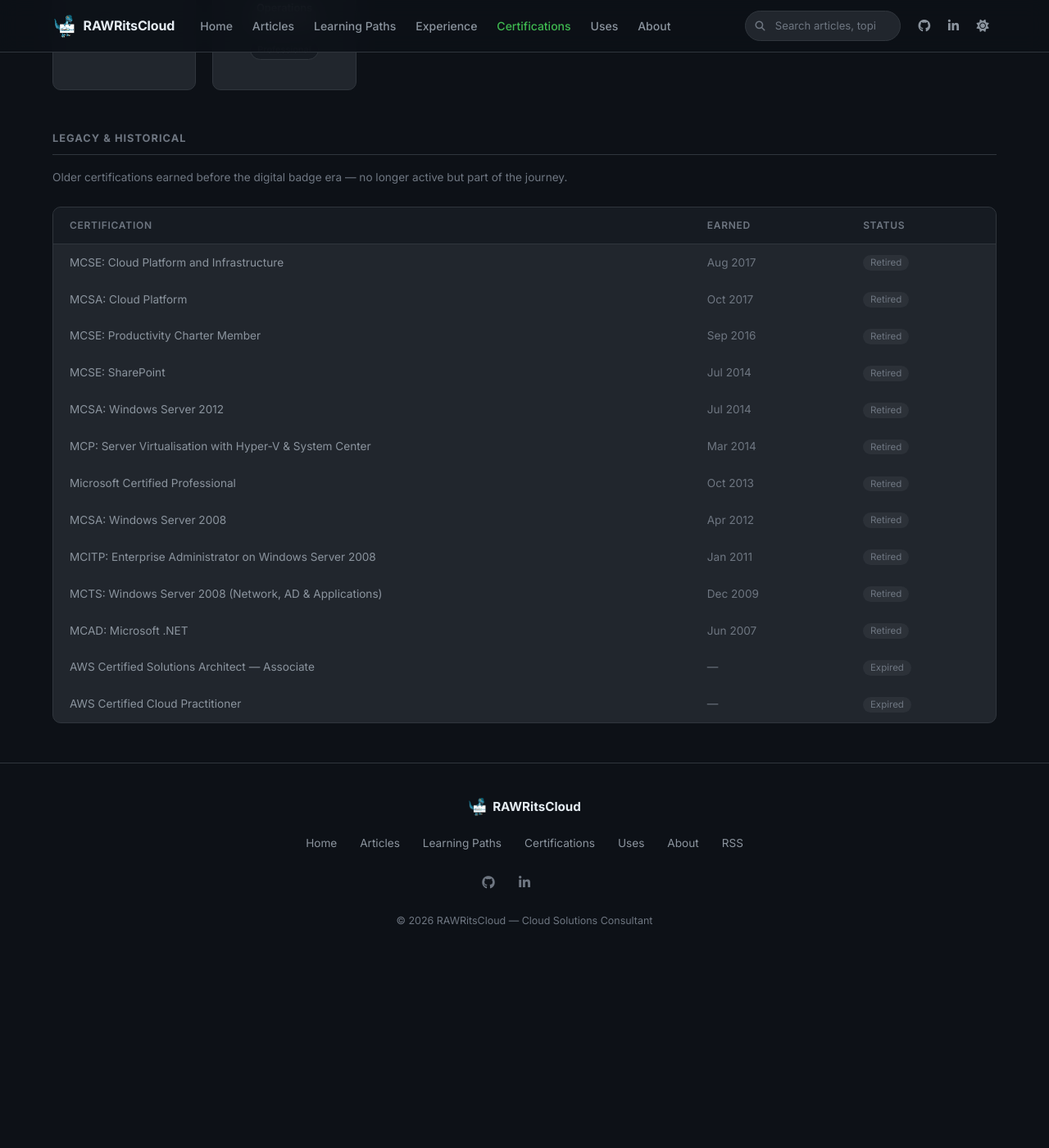
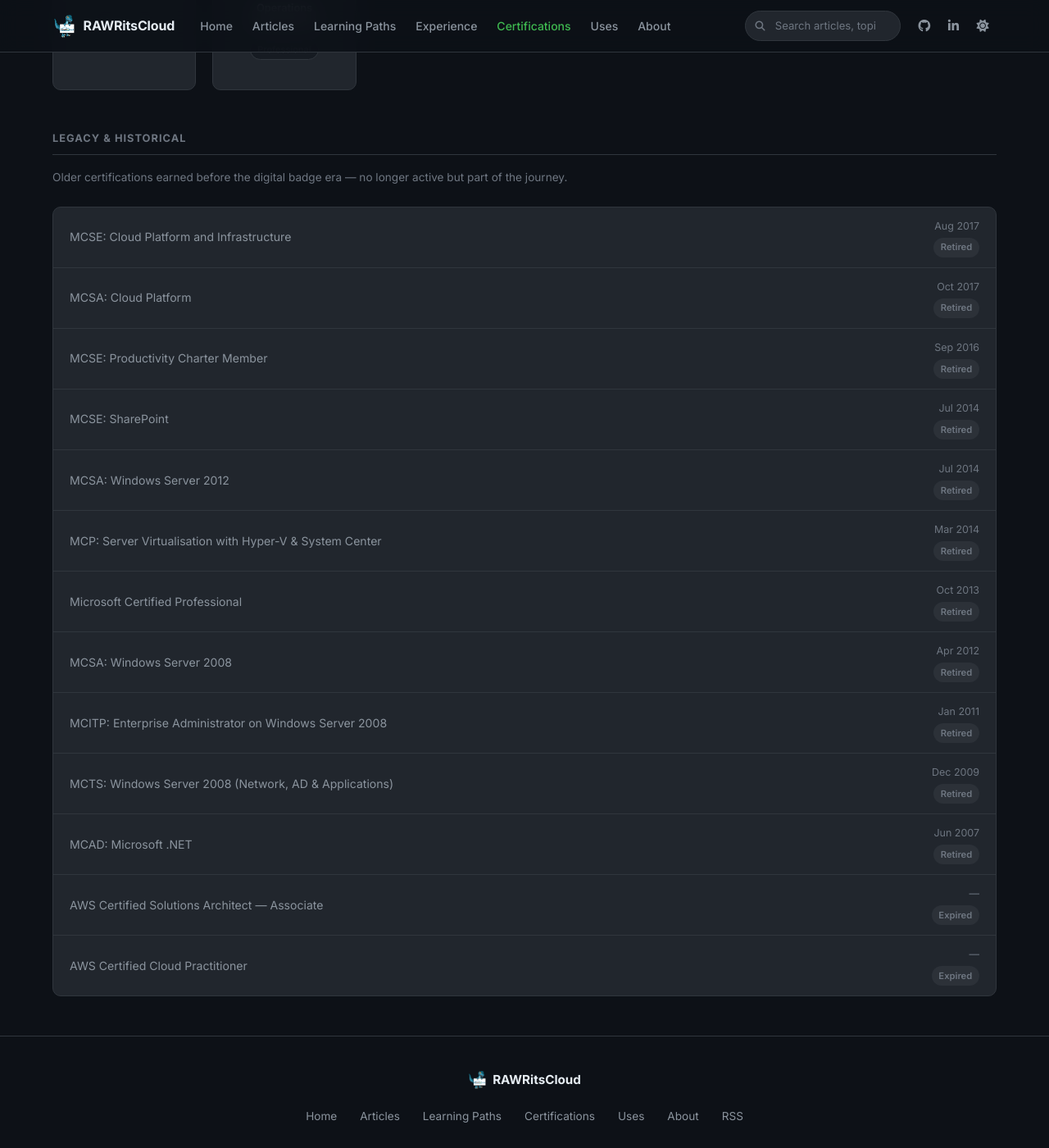
Before and after one commit to RAWRitsCloud/rawritscloud.github.io, a Jekyll site: the page built from _pages/certifications.html, in a window 1280 px wide and 1400 px high, scrolled down 1898 px. Shown: the whole window at 82% size. Built offline with Jekyll 4.4.1, drawn with Linux system fonts in a browser that asks for light colours; comment, search, counter and statistics services are not loaded; before the commit the page ends 3087 px from its top, so only the background shows below that.

Commit message:
Update certs

```diff
--- a/_pages/certifications.html
+++ b/_pages/certifications.html
@@ -36,29 +36,16 @@
     Older certifications earned before the digital badge era — no longer active but part of the journey.
   </p>
 
-  <div class="rawr-card" style="padding:0;overflow:hidden;">
-    <table style="width:100%;border-collapse:collapse;font-size:0.85rem;">
-      <thead>
-        <tr style="background:var(--bg-secondary);border-bottom:1px solid var(--border);">
-          <th style="padding:0.75rem 1.25rem;text-align:left;color:var(--text-muted);font-weight:600;font-size:0.75rem;text-transform:uppercase;letter-spacing:0.06em;">Certification</th>
-          <th style="padding:0.75rem 1.25rem;text-align:left;color:var(--text-muted);font-weight:600;font-size:0.75rem;text-transform:uppercase;letter-spacing:0.06em;">Earned</th>
-          <th style="padding:0.75rem 1.25rem;text-align:left;color:var(--text-muted);font-weight:600;font-size:0.75rem;text-transform:uppercase;letter-spacing:0.06em;">Status</th>
-        </tr>
-      </thead>
-      <tbody>
-        {% for cert in certs.legacy %}
-        <tr{% unless forloop.last %} style="border-bottom:1px solid var(--border-subtle);"{% endunless %}>
-          <td style="padding:0.65rem 1.25rem;color:var(--text-secondary);">{{ cert.name }}</td>
-          <td style="padding:0.65rem 1.25rem;color:var(--text-muted);">{% if cert.date != "" %}{{ cert.date }}{% else %}—{% endif %}</td>
-          <td style="padding:0.65rem 1.25rem;">
-            <span style="font-size:0.72rem;padding:0.15rem 0.55rem;border-radius:20px;background:rgba(139,148,158,0.1);color:var(--text-muted);">
-              {% if cert.status %}{{ cert.status }}{% else %}Retired{% endif %}
-            </span>
-          </td>
-        </tr>
-        {% endfor %}
-      </tbody>
-    </table>
+  <div class="cert-legacy-list">
+    {% for cert in certs.legacy %}
+    <div class="cert-legacy-item{% unless forloop.last %} cert-legacy-item--bordered{% endunless %}">
+      <div class="cert-legacy-name">{{ cert.name }}</div>
+      <div class="cert-legacy-meta">
+        <span class="cert-legacy-date">{% if cert.date != "" %}{{ cert.date }}{% else %}—{% endif %}</span>
+        <span class="cert-legacy-status">{% if cert.status %}{{ cert.status }}{% else %}Retired{% endif %}</span>
+      </div>
+    </div>
+    {% endfor %}
   </div>
 
 </div>
--- a/assets/css/rawr-theme.css
+++ b/assets/css/rawr-theme.css
@@ -1022,6 +1022,55 @@
   margin: 2rem 0 1rem;
   padding-bottom: 0.5rem;
   border-bottom: 1px solid var(--border);
+}
+
+/* ---------- Legacy Cert List ---------- */
+.cert-legacy-list {
+  background: var(--bg-card);
+  border: 1px solid var(--border);
+  border-radius: var(--radius);
+  overflow: hidden;
+}
+
+.cert-legacy-item {
+  display: flex;
+  align-items: center;
+  justify-content: space-between;
+  gap: 1rem;
+  padding: 0.75rem 1.25rem;
+}
+
+.cert-legacy-item--bordered {
+  border-bottom: 1px solid var(--border);
+}
+
+.cert-legacy-name {
+  font-size: 0.88rem;
+  color: var(--text-secondary);
+  flex: 1;
+  min-width: 0;
+}
+
+.cert-legacy-meta {
+  display: flex;
+  flex-direction: column;
+  align-items: flex-end;
+  gap: 0.25rem;
+  flex-shrink: 0;
+}
+
+.cert-legacy-date {
+  font-size: 0.78rem;
+  color: var(--text-muted);
+}
+
+.cert-legacy-status {
+  font-size: 0.7rem;
+  font-weight: 600;
+  padding: 0.15rem 0.55rem;
+  border-radius: 20px;
+  background: rgba(139,148,158,0.1);
+  color: var(--text-muted);
 }
 
 /* ---------- Uses / Setup Page ---------- */
@@ -1867,8 +1916,29 @@
 @media (max-width: 768px) {
   .cv-hero-content h1 { font-size: 2rem; }
   .cv-hero-icon { display: none; }
-  .cv-job-header { flex-wrap: wrap; }
-  .cv-job-details { text-align: left; }
+  /* Job card header: grid layout so title gets full width and dates stack below */
+  .cv-job-header {
+    display: grid;
+    grid-template-columns: 44px 1fr auto;
+    grid-template-rows: auto auto;
+    column-gap: 0.75rem;
+    row-gap: 0;
+    align-items: start;
+    padding: 0.9rem 1rem;
+  }
+  .cv-job-logo    { grid-column: 1; grid-row: 1 / 3; align-self: center; }
+  .cv-job-meta    { grid-column: 2; grid-row: 1; }
+  .cv-job-details {
+    grid-column: 2;
+    grid-row: 2;
+    text-align: left;
+    white-space: normal;
+    flex-direction: column;
+    gap: 0.2rem;
+    margin-top: 0.25rem;
+    font-size: 0.75rem;
+  }
+  .cv-job-chevron { grid-column: 3; grid-row: 1; align-self: center; }
   .cv-cta-bar { flex-direction: column; text-align: center; }
   .cv-cta-btns { margin-left: 0; justify-content: center; }
 
@@ -1926,8 +1996,13 @@
     font-weight: 600;
   }
 
-  /* Current role: detach from timeline, show as prominent highlighted card */
-  .cv-job--current { margin-left: -2rem; margin-bottom: 1.75rem; }
+  /* Hide timeline line and dot on mobile */
+  .cv-timeline { padding-left: 0; }
+  .cv-timeline::before { display: none; }
+  .cv-job-dot { display: none; }
+
+  /* Current role: no negative margin needed since timeline indent is gone */
+  .cv-job--current { margin-left: 0; margin-bottom: 1.75rem; }
   .cv-job--current .cv-job-dot { display: none; }
   .cv-job--current::before {
     content: 'CURRENT ROLE';
```
